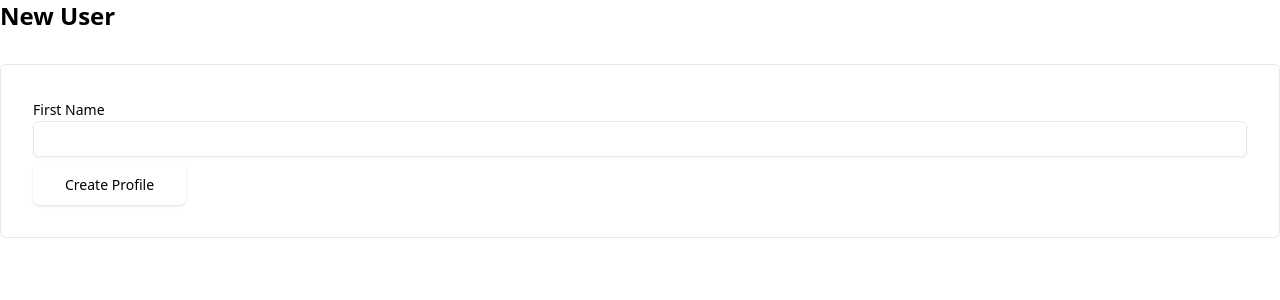
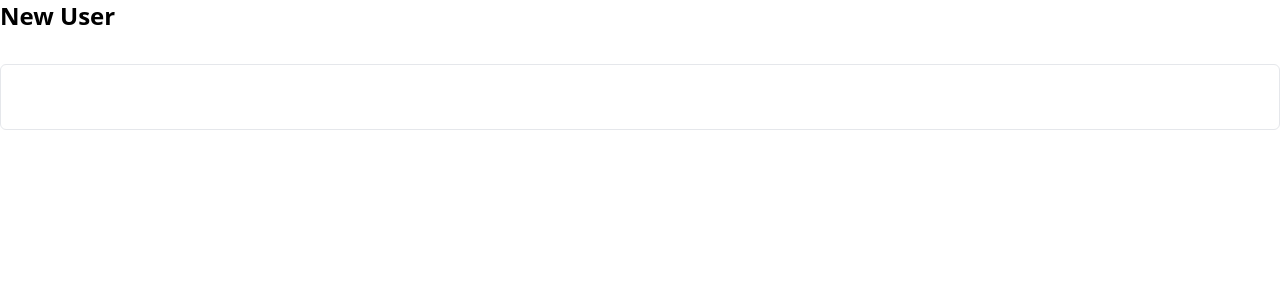
Before and after one commit to kharvirakesh/airbnb, a Next.js app: page /profile/create in a window 1280 px wide. Shown: the top 300 px of the page. Built offline with nearby package versions, Linux system fonts and the light colour scheme.

Commit message:
feat: form reusable components added

```diff
--- a/src/components/common/Navbar/LinksDropdown.tsx
+++ b/src/components/common/Navbar/LinksDropdown.tsx
@@ -43,7 +43,7 @@ export const LinksDropdown: FC<ILinksDropdownProps> = ({ }) => {
       </SignedOut>
 
       <SignedIn>
-      {links.map((link) => {
+      {links && links?.map((link) => {
         return (
           <DropdownMenuItem key={link.href}>
             <Link href={link.href} className='capitalize w-full'>
--- /dev/null
+++ b/src/components/common/form/FormInput.tsx
@@ -0,0 +1,28 @@
+import { Input } from '@/components/ui/input';
+import { Label } from '@/components/ui/label';
+import React, { FC } from 'react';
+
+interface IFormInputProps {
+    name: string;
+    type: string;
+    label?: string;
+    defaultValue?: string;
+    placeholder?: string;
+    isRequired?: boolean;
+}
+
+/**
+ * @component FormInput
+ * @todo Add styling, enhance props, and implement business logic as needed.
+ */
+
+export const FormInput: FC<IFormInputProps> = ({ name, type, label, defaultValue, placeholder, isRequired }) => {
+    return (
+        <div className="mb-2">
+            <Label htmlFor={name} className='capitalize'>{label ?? ''}</Label>
+            <Input type={type} id={name} name={name} defaultValue={defaultValue} placeholder={placeholder} required={isRequired} />
+        </div>
+    );
+};
+
+export default FormInput;
--- /dev/null
+++ b/src/components/common/form/SubmitButtons.tsx
@@ -0,0 +1,35 @@
+'use client';
+import { Button } from '@/components/ui/button';
+import { ReloadIcon } from '@radix-ui/react-icons';
+import React, { FC } from 'react';
+import { useFormStatus } from 'react-dom';
+
+interface ISubmitButtonsProps {
+    className?: string;
+    text?: string;
+}
+
+/**
+ * @component SubmitButtons
+ * @todo Add styling, enhance props, and implement business logic as needed.
+ */
+
+export const SubmitButtons: FC<ISubmitButtonsProps> = ({ className, text }) => {
+    const { pending } = useFormStatus();
+    return (
+        <div>
+            <Button type="submit" size="lg" disabled={pending} className={`capitalize ${className}`}>
+                {pending ? (
+                    <>
+                        <ReloadIcon className='mr-2 h-4 w-4 animate-spin' />
+                        Please wait...
+                    </>
+                ) : (
+                    text
+                )}
+            </Button>
+        </div>
+    );
+};
+
+export default SubmitButtons;
--- a/src/pages/profile/create/index.tsx
+++ b/src/pages/profile/create/index.tsx
@@ -1,7 +1,3 @@
-import { Button } from "@/components/ui/button";
-import { Input } from "@/components/ui/input";
-import { Label } from "@/components/ui/label";
-
 const createProfileAction = async(formData: FormData) => {
   'use server';
   const firstName = formData.get('firstName') as string;
@@ -15,13 +11,7 @@ function createProfilePage() {
             <h1 className='text-2xl font-semibold mb-8 capitalize'>new user</h1>
             <div className='border p-8 rounded-md '>
                 <form action={createProfileAction}>
-                  <div className="mb-2">
-                    <Label htmlFor="firstName">First Name</Label>
-                    <Input type="text" id="firstName" name="firstName" />
-                  </div>
-                  <Button type="submit" size="lg">
-                      Create Profile
-                  </Button>
+
                 </form>
             </div>
         </section>
```
